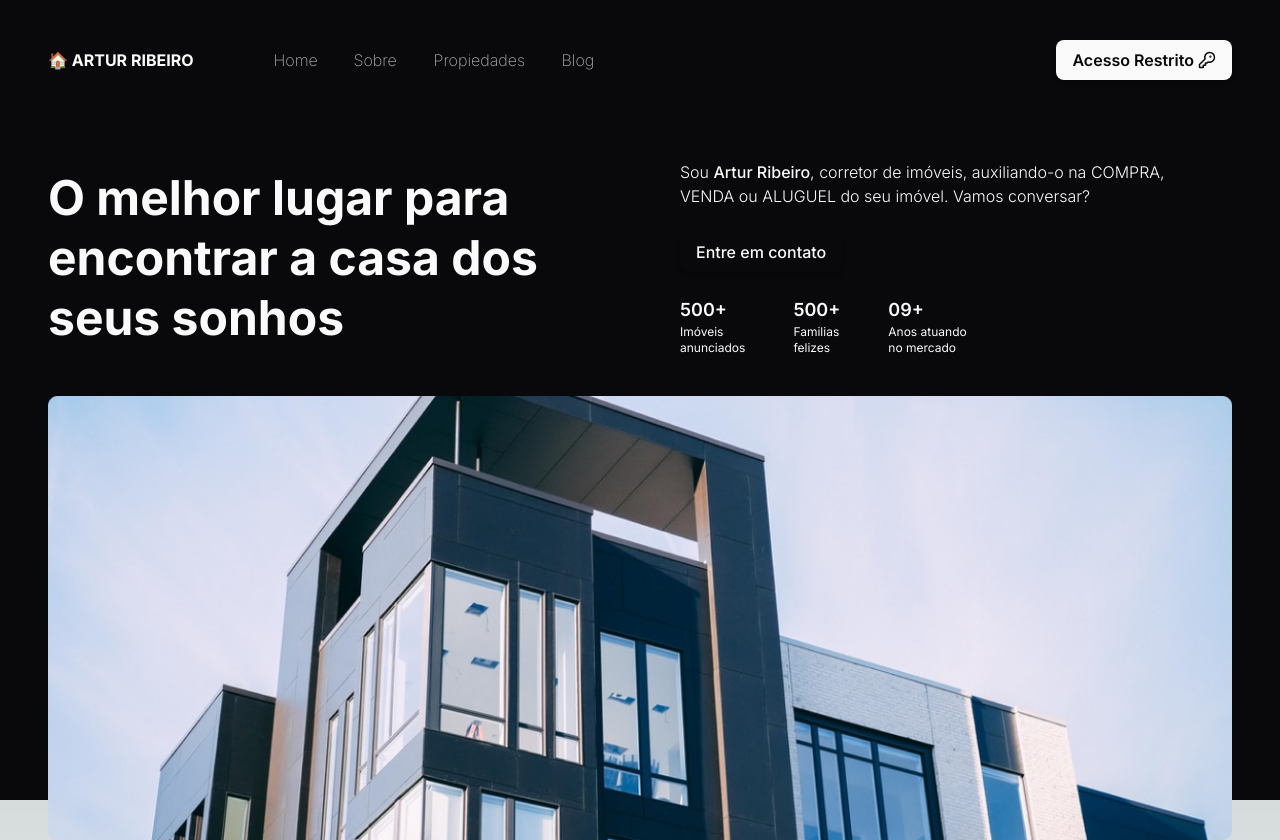
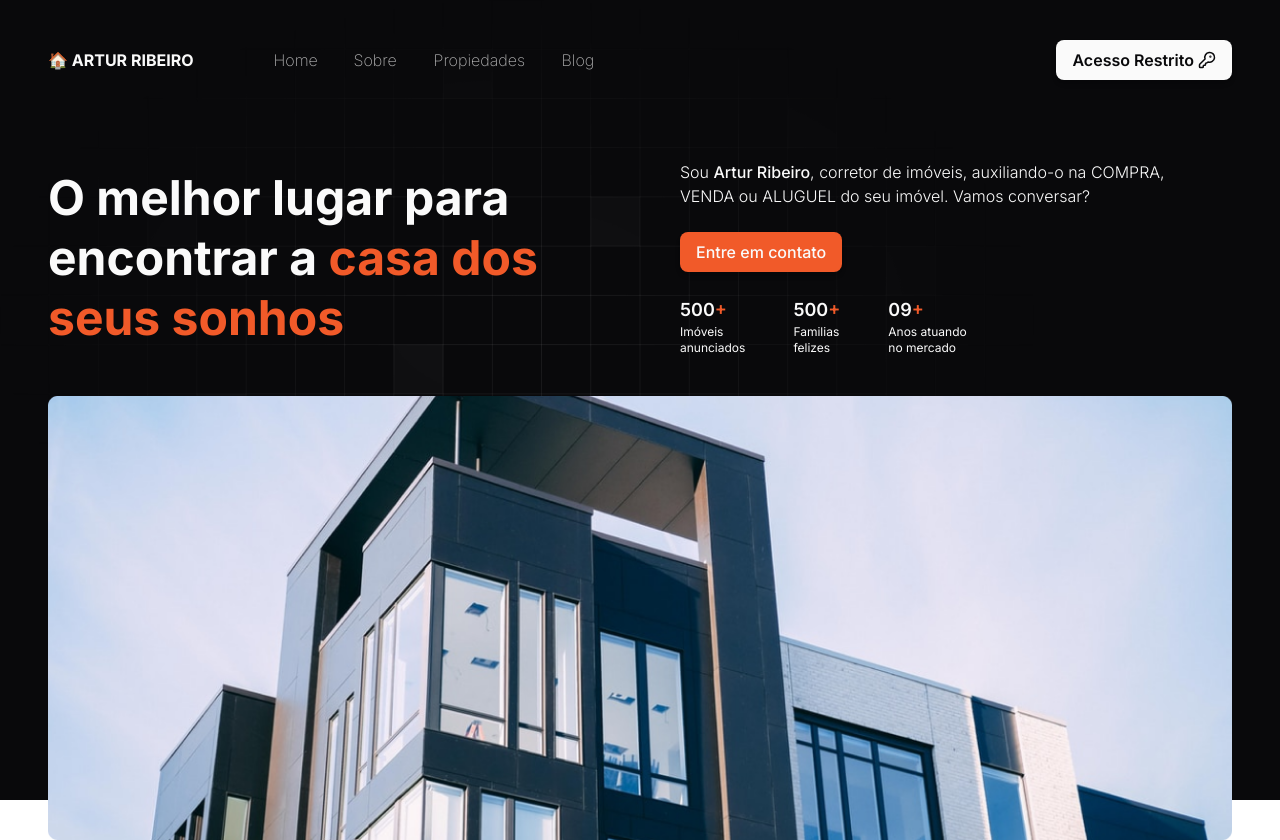
Before and after one commit to willyancr/landing-page-corretor-imobiliario, a Next.js app: page / in a window 1280 px wide. Built offline with nearby package versions, Linux system fonts and the light colour scheme.

Commit message:
chore: Update package dependencies and add new tailwind colors and background image
Added new dependencies for clsx, lucide-react, tailwind-merge, prettier, and prettier-plugin-tailwindcss. Also, included new tailwind colors (primary, secondary, tertiary) and a background image for the home section.

```diff
--- a/src/app/globals.css
+++ b/src/app/globals.css
@@ -2,32 +2,11 @@
 @tailwind components;
 @tailwind utilities;
 
-:root {
-  --foreground-rgb: 0, 0, 0;
-  --background-start-rgb: 214, 219, 220;
-  --background-end-rgb: 255, 255, 255;
+.background {
+  background: rgb(23, 23, 23);
+  background: linear-gradient(
+    236deg,
+    rgba(23, 23, 23, 1) 0%,
+    rgba(0, 0, 0, 1) 100%
+  );
 }
-
-@media (prefers-color-scheme: dark) {
-  :root {
-    --foreground-rgb: 255, 255, 255;
-    --background-start-rgb: 0, 0, 0;
-    --background-end-rgb: 0, 0, 0;
-  }
-}
-
-body {
-  color: rgb(var(--foreground-rgb));
-  background: linear-gradient(
-      to bottom,
-      transparent,
-      rgb(var(--background-end-rgb))
-    )
-    rgb(var(--background-start-rgb));
-}
-
-@layer utilities {
-  .text-balance {
-    text-wrap: balance;
-  }
-}
--- a/src/app/layout.tsx
+++ b/src/app/layout.tsx
@@ -5,8 +5,9 @@ import "./globals.css";
 const inter = Inter({ subsets: ["latin"] });
 
 export const metadata: Metadata = {
-  title: "Create Next App",
-  description: "Generated by create next app",
+  title: "Artur Ribeiro | Corretor de Imóveis",
+  description:
+    "Site de apresentação do corretor de imóveis Artur Ribeiro, onde você pode encontrar informações sobre ele e seus serviços.",
 };
 
 export default function RootLayout({
@@ -15,8 +16,8 @@ export default function RootLayout({
   children: React.ReactNode;
 }>) {
   return (
-    <html lang="en">
-      <body className={inter.className}>{children}</body>
+    <html lang="pt-br" className={inter.className}>
+      <body >{children}</body>
     </html>
   );
 }
--- a/tailwind.config.ts
+++ b/tailwind.config.ts
@@ -8,7 +8,13 @@ const config: Config = {
   ],
   theme: {
     extend: {
+      colors: {
+        primary: "#F15A29",
+        secondary: "#FFFFFF",
+        tertiary: "#f3f3f3",
+      },
       backgroundImage: {
+        home: "url('/bg.png')",
         "gradient-radial": "radial-gradient(var(--tw-gradient-stops))",
         "gradient-conic":
           "conic-gradient(from 180deg at 50% 50%, var(--tw-gradient-stops))",
```
Also changed, not shown: package.json (+9 -4 lines), 1 other file (tests, documents, lock files or other folders).
